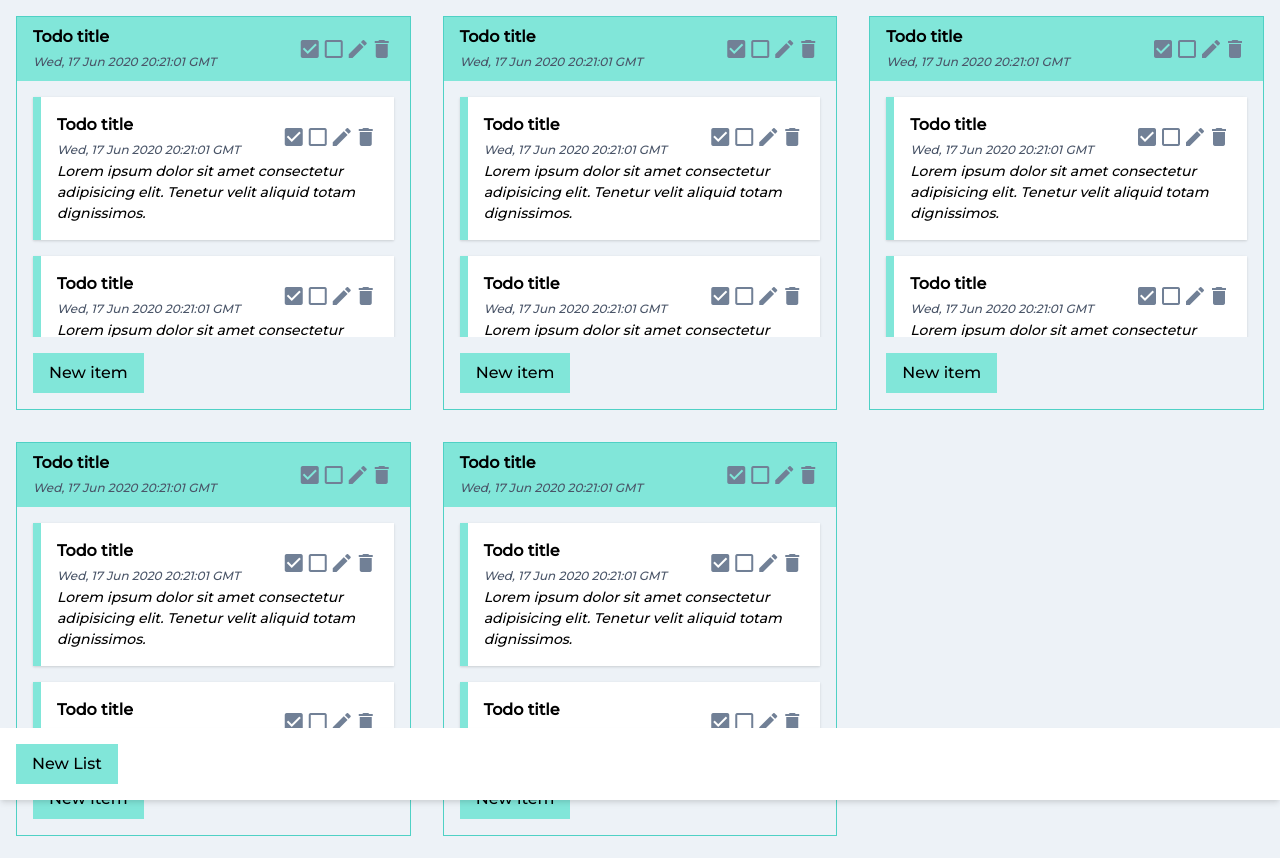
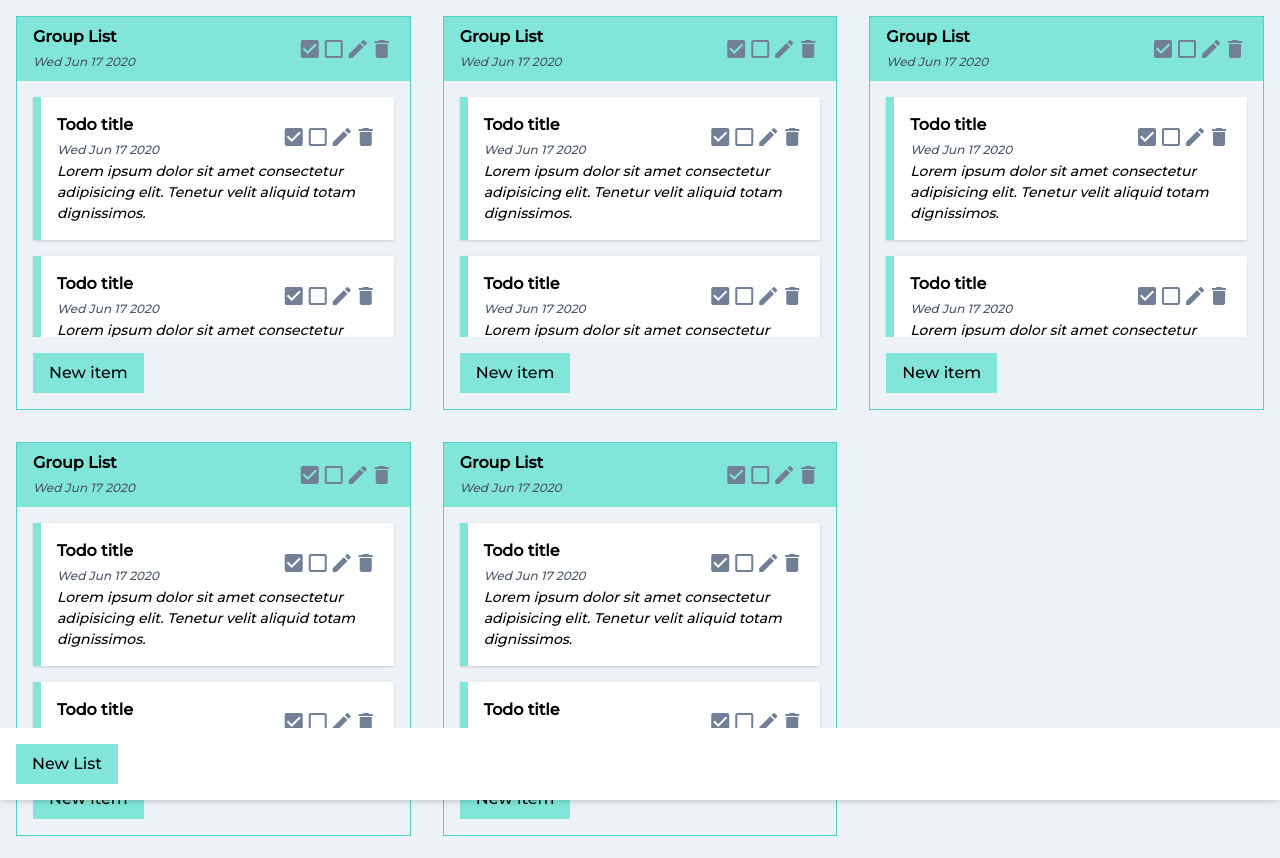
Before and after one commit to alexander-alarcon/tasks-tracker, a React (Create React App) app: page / in a window 1280 px wide. Shown: the top 858 px of the page. Built offline with nearby package versions, Linux system fonts and the light colour scheme.

Commit message:
Create Header component

```diff
--- /dev/null
+++ b/src/components/Header/index.jsx
@@ -0,0 +1,29 @@
+/* eslint-disable react/prop-types */
+import React from 'react';
+
+function Header({ title, date }) {
+  return (
+    <header className="flex items-center">
+      <div className="flex-1">
+        <div className="font-bold">{title}</div>
+        <span className="text-gray-700 text-xs italic">{date}</span>
+      </div>
+      <div className="actions flex items-center text-sm">
+        <spa className="material-icons cursor-pointer text-gray-600">
+          check_box
+        </spa>
+        <span className="material-icons cursor-pointer text-gray-600">
+          check_box_outline_blank
+        </span>
+        <span className="material-icons cursor-pointer text-gray-600">
+          edit
+        </span>
+        <span className="material-icons cursor-pointer text-gray-600">
+          delete
+        </span>
+      </div>
+    </header>
+  );
+}
+
+export default Header;
--- a/src/components/Todo/index.jsx
+++ b/src/components/Todo/index.jsx
@@ -1,30 +1,10 @@
 import React from 'react';
+import Header from '../Header';
 
 function Todo() {
   return (
     <div className="relative my-4 last:mb-0 p-4 bg-white border-l-8 border-teal-300 shadow">
-      <div className="todo__header flex items-center">
-        <div className="flex-1">
-          <div className="font-bold">Todo title</div>
-          <span className="text-gray-700 text-xs italic">
-            {new Date().toUTCString()}
-          </span>
-        </div>
-        <div className="actions flex items-center text-sm">
-          <spa className="material-icons cursor-pointer text-gray-600">
-            check_box
-          </spa>
-          <span className="material-icons cursor-pointer text-gray-600">
-            check_box_outline_blank
-          </span>
-          <span className="material-icons cursor-pointer text-gray-600">
-            edit
-          </span>
-          <span className="material-icons cursor-pointer text-gray-600">
-            delete
-          </span>
-        </div>
-      </div>
+      <Header title="Todo title" date={new Date().toDateString()} />
       <div className="todo__content text-sm italic">
         <p>
           Lorem ipsum dolor sit amet consectetur adipisicing elit. Tenetur velit
--- a/src/containers/TodoList/index.jsx
+++ b/src/containers/TodoList/index.jsx
@@ -1,35 +1,14 @@
 import React from 'react';
 
 import Button from '../../components/Button';
+import Header from '../../components/Header';
 import Todo from '../../components/Todo';
 
 function TodoList() {
   return (
     <div className="wrapper m-4 border border-teal-400">
-      <div className="bg-teal-300">
-        <header className="list__header flex items-center w-full py-2 px-4">
-          <div className="flex-1">
-            <div className="font-bold">Todo title</div>
-            <span className="text-gray-700 text-xs italic">
-              {new Date().toUTCString()}
-            </span>
-          </div>
-
-          <div className="actions flex items-center text-sm">
-            <span className="material-icons cursor-pointer text-gray-600">
-              check_box
-            </span>
-            <span className="material-icons cursor-pointer text-gray-600">
-              check_box_outline_blank
-            </span>
-            <span className="material-icons cursor-pointer text-gray-600">
-              edit
-            </span>
-            <span className="material-icons cursor-pointer text-gray-600">
-              delete
-            </span>
-          </div>
-        </header>
+      <div className="bg-teal-300 py-2 px-4">
+        <Header title="Group List" date={new Date().toDateString()} />
       </div>
       <div className="px-4 max-h-64 overflow-y-auto">
         <Todo />
```
